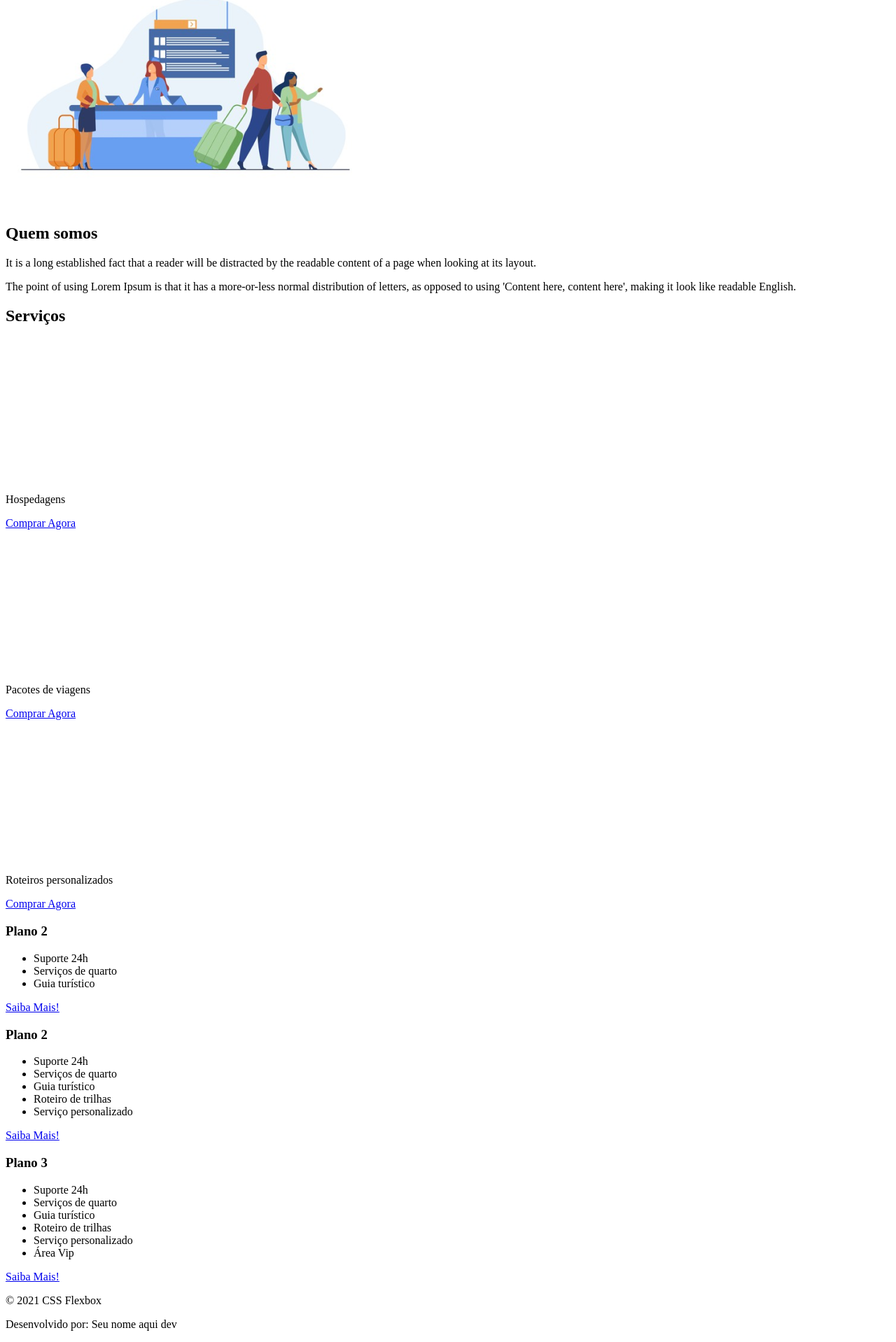
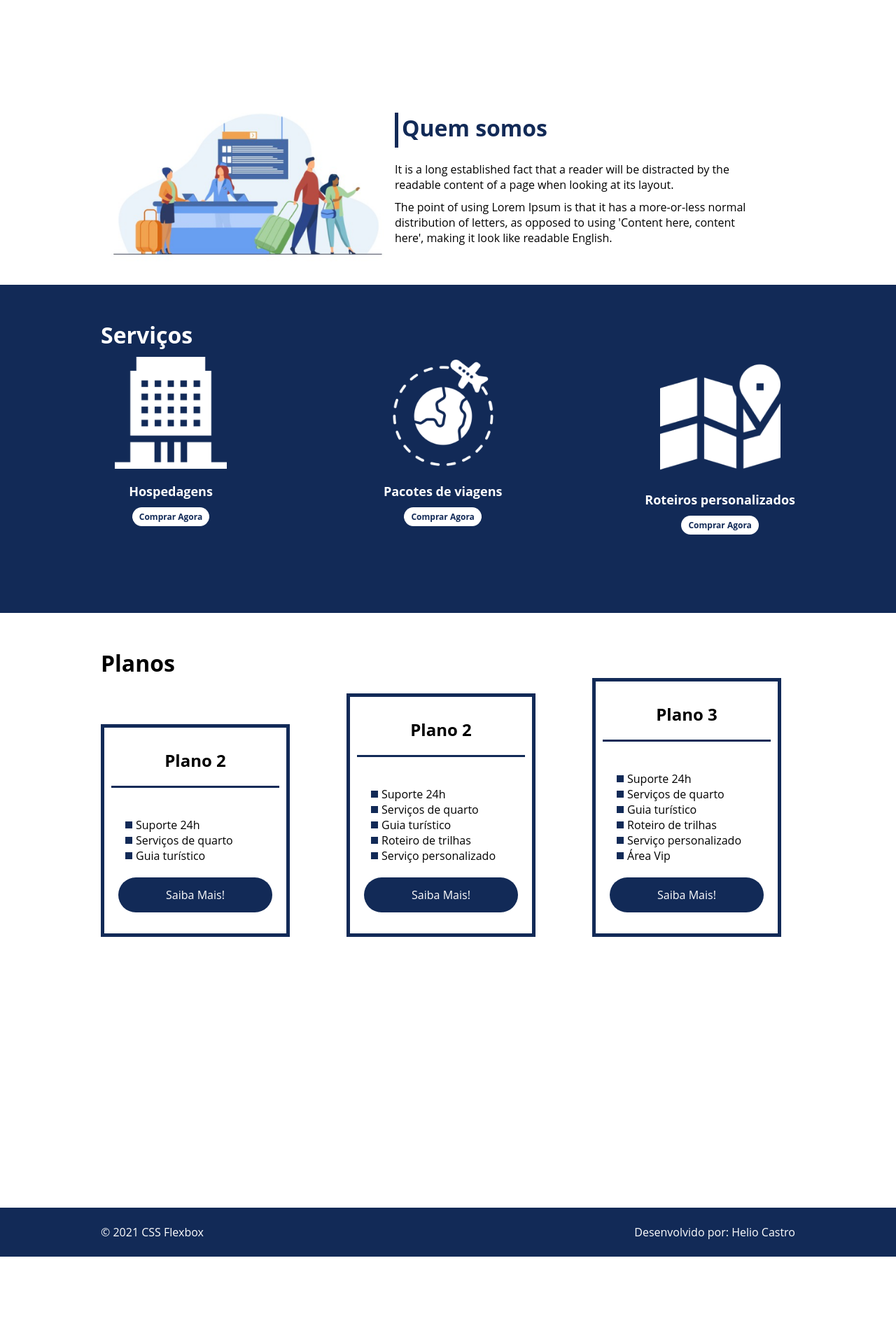
Before and after one commit to helioacastro/flexbox-dio, a plain HTML site: page flex-projeto/index.html in a window 1280 px wide. Shown: the part 784-2702 px from the top of the page at 70% size. After the commit the page ends 2580 px from the top, so only its background shows below. Drawn offline with Linux system fonts and the light colour scheme.

Commit message:
Alteracoes no curso

```diff
--- a/flex-projeto/index.html
+++ b/flex-projeto/index.html
@@ -8,19 +8,21 @@
 </head>
 <body>
     <header>
-        <h1>FlexTurismos</h1>
-        <ul>
+        <div class="flex-container menu">
+            <div><h1>FlexTurismos</h1></div>
+            <ul class="list-items">
                 <li><a href="#quem-somos">Quem Somos</a></li>
                 <li><a href="#servicos">Serviços</a></li>
                 <li><a href="#planos">Planos</a></li>
             </ul>
+        </div>
     </header>
 
-    <div>
-        <div>
+    <div class="flex-container apresentacao" >
+        <div class="texto-apresentacao">
             <h1>Flex <br>Turismos</h1>
             <p>O melhor serviço para você!</p>
-            <a href="">Saiba Mais!</a>
+            <a href="" class="btn">Saiba Mais!</a>
         </div>
 
         <div>
@@ -28,37 +30,37 @@
         </div>
     </div>
 
-    <div>
-        <div>
-            <img src="./images/1-quem-somos.png" alt="balcão de atendimento">
-        </div>
-
+    <div class="flex-container" id="quem-somos">
         <div>
             <h2>Quem somos</h2>
             <p>It is a long established fact that a reader will be distracted by the readable content of a page when looking at its layout. </p>
             <p>The point of using Lorem Ipsum is that it has a more-or-less normal distribution of letters, as opposed to using 'Content here, content here', making it look like readable English.</p>
         </div>
+        <div>
+            <img src="./images/1-quem-somos.png" alt="balcão de atendimento">
+        </div>
     </div>
 
-    <div>
+    <div class="container-externo">
+        <div class="flex-container" id="servicos">
             <div>
                 <h2>Serviços</h2>
             </div>
 
-        <div>
-            <div>
+            <div class="list-servicos">
+                <div class="item-servico">
                     <div><img src="./images/icon-2.png" alt="hospedagens"></div>
                     <p>Hospedagens</p>
                     <a href="#">Comprar Agora</a>
                 </div>
 
-            <div>
+                <div class="item-servico">
                     <div><img src="./images/icon-1.png" alt="pacote de viagens"></div>
                     <p>Pacotes de viagens</p>
                     <a href="#">Comprar Agora</a>
                 </div>
 
-            <div>
+                <div class="item-servico">
                     <div><img src="./images/icon-3.png" alt="roteiros personalizados"></div>
                     <p>Roteiros personalizados</p>
                     <a href="#">Comprar Agora</a>
@@ -66,21 +68,28 @@
 
             </div>
         </div>
+    </div>
 
+    <div class="flex-container" id="planos">
         <div>
+            <h2>Planos</h2>
+        </div>
 
-        <div>
+        <div class="list-planos">
+            <div class="item-plano">
                 <h3>Plano 2</h3>
+                <br>
                 <ul>
                     <li>Suporte 24h</li>
                     <li>Serviços de quarto</li>
                     <li>Guia turístico</li>
                 </ul>
-            <a href="#">Saiba Mais!</a>
+                <a href="#" class="btn">Saiba Mais!</a>
             </div>
 
-        <div>
+            <div class="item-plano">
                 <h3>Plano 2</h3>
+                <br>
                 <ul>
                     <li>Suporte 24h</li>
                     <li>Serviços de quarto</li>
@@ -88,11 +97,12 @@
                     <li>Roteiro de trilhas</li>
                     <li>Serviço personalizado</li>
                 </ul>
-            <a href="#">Saiba Mais!</a>
+                <a href="#" class="btn">Saiba Mais!</a>
             </div>
 
-        <div>
+            <div class="item-plano">
                 <h3>Plano 3</h3>
+                <br>
                 <ul>
                     <li>Suporte 24h</li>
                     <li>Serviços de quarto</li>
@@ -101,13 +111,16 @@
                     <li>Serviço personalizado</li>
                     <li>Área Vip</li>
                 </ul>
-            <a href="#">Saiba Mais!</a>
+                <a href="#" class="btn">Saiba Mais!</a>
+            </div>
         </div>
     </div>
 
     <footer>
+        <div class="flex-container footer">
             <p>&copy; 2021 CSS Flexbox</p>
-        <p>Desenvolvido por: Seu nome aqui dev</p>
+            <p>Desenvolvido por: Helio Castro</p>
+        </div>
     </footer>
 </body>
 </html>
--- a/flex-projeto/style.css
+++ b/flex-projeto/style.css
@@ -0,0 +1,246 @@
+*{
+    margin: 0;
+    padding: 0;
+    font-family: 'Open Sans', sans-serif;
+}
+ul {
+    list-style: none;
+    margin: 0;
+    padding: 0;
+}
+ul li a {
+    text-decoration: none;
+}
+div img {
+    display: block;
+    width: 100%;
+}
+header{
+    background-color: #122a57;
+    height: 100px;
+    display: flex;
+    align-items: center;
+    color: white;
+}
+header .list-items {
+    display: flex;
+    max-width: 260px;
+    width: 100%;
+    justify-content: space-between;
+    align-items: center;
+}
+header .menu{
+    justify-content: space-between;
+}
+.list-items li a {
+    color: white;
+}
+.flex-container {
+    display: flex;
+    max-width: 992px;
+    margin: auto;
+    width: 100%;
+    min-width: 320px;
+}
+.apresentacao {
+    height: 100vh;
+    align-items: center;
+    justify-content: space-between;
+}
+.apresentacao .texto-apresentacao {
+    min-height: 200px;
+}
+.texto-apresentacao h1 {
+    color: #122a57;
+    font-size: 48px;
+    margin-bottom: 10px;
+}
+.btn {
+    background-color: #122a57;
+    color:white;
+    text-align: center;
+    border-radius: 30px;
+    width: 220px;
+    display: block;
+    text-decoration: none;
+    height: 50px;
+    line-height: 50px;
+    margin-top: 10px;
+    margin-bottom: 10px;
+}
+#quem-somos{
+    flex-direction: row-reverse;
+    align-items: center;
+    justify-content: space-between;
+}
+#quem-somos h2 {
+    font-size: 32px;
+    color:#122a57;
+    display: flex;
+    margin-bottom: 20px;
+}
+#quem-somos h2::before {
+    content: "";
+    height: 50px;
+    width: 5px;
+    margin-right: 5px;
+    background-color: #122a57;
+    position: relative;
+}
+#quem-somos p {
+    margin-bottom: 10px;
+    width: 90%;
+}
+#quem-somos img{
+    min-width: 420px;
+}
+.container-externo{
+    background-color: #122a57;
+    width: 100%;
+}
+#servicos {
+    flex-direction: column;
+    padding-top: 50px;
+    padding-bottom: 100px;
+}
+#servicos h2 {
+    color: white;
+    font-size: 32px;
+    margin-bottom: 10px;
+}
+.list-servicos {
+    display: flex;
+    justify-content: space-between;
+}
+.list-servicos .item-servico{
+    text-align: center;
+}
+.item-servico a {
+    width: 220px;
+    background-color: white;
+    border-radius:  30px;
+    height: 50px;
+    text-align: center;
+    margin-top: 20px;
+    line-height: 50px;
+    padding: 5px 10px;
+    text-decoration: none;
+    color: #122a57;
+    font-size: 12px;
+    font-weight: 700;
+}
+.item-servico p{
+    font-weight: 700;
+    font-size: 18px;
+    color: white;
+    margin-top: 20px;
+}
+.item-servico img {
+    width: 80%;
+    margin: auto;
+}
+#planos {
+    flex-direction: column;
+    min-height: 100vh;
+    padding-top: 50px;
+}
+#planos h2{
+    font-size: 32px;
+}
+.list-planos {
+    display: flex;
+    align-items: flex-end;
+    justify-content: space-between;
+}
+.item-plano{
+    flex:1;
+    border:5px solid #122a57;
+    margin-right: 20px;
+    padding: 10px;
+    max-width: 240px;
+}
+.item-plano .btn{
+    margin:auto;
+    margin-bottom: 20px;
+}
+.item-plano h3 {
+    font-size: 24px;
+    display: flex;
+    flex-direction: column;
+    text-align: center;
+    margin-top: 20px;
+}
+.item-plano h3::after{
+    content: "";
+    background-color: #122a57;
+    width: 100%;
+    height: 3px;
+    margin-top:20px;
+    margin-bottom: 10px;
+}
+.item-plano ul {
+    padding: 10px 20px;
+    display: flex;
+    flex-direction: column;
+    margin-bottom: 10px;
+}
+.item-plano ul li{
+    display: flex;
+    flex-wrap: nowrap;
+    align-items: center;
+}
+.item-plano ul li::before {
+    content: "";
+    width: 10px;
+    height: 10px;
+    background-color: #122a57;
+    margin-right: 5px;
+}
+footer{
+    background-color: #122a57;
+    height: 70px;
+    display: flex;
+    align-items: center;
+}
+footer .footer{
+    justify-content: space-between;
+    color:white;
+}
+/*mobile */
+@media(max-width:992px){
+    .flex-container{
+        flex-direction: column;
+    }
+    .apresentacao{
+        flex-direction: column-reverse;
+    }
+    .apresentacao .texto-apresentacao{
+        width: 100%;
+    }
+    #quem-somos{
+        flex-direction: column-reverse;
+    }
+    #quem-somos img{
+        min-width: 320px;
+        margin: auto;
+    }
+    .list-servicos{
+        flex-direction: column;
+    }
+    .item-servico img{
+        width: 50%;
+        margin:auto;
+    }
+    .list-planos{
+        flex-direction: column;
+        align-items: flex-start;
+        margin-bottom: 20px;
+    }
+    .list-planos .item-plano{
+        max-width: 90%;
+        margin: auto;
+        width: 100%;
+        margin-bottom: 20px;
+    }
+
+}
```
Lines whose indentation alone changed are shown as unchanged.
